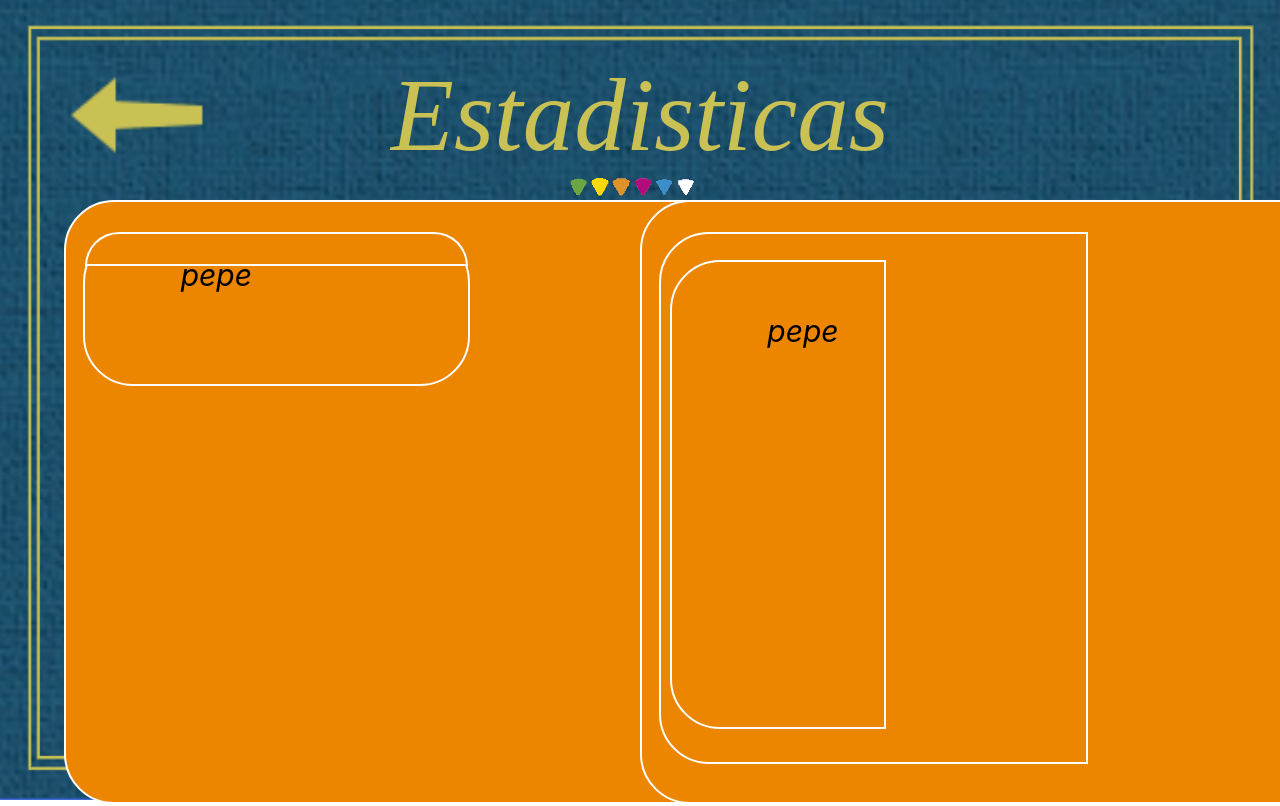
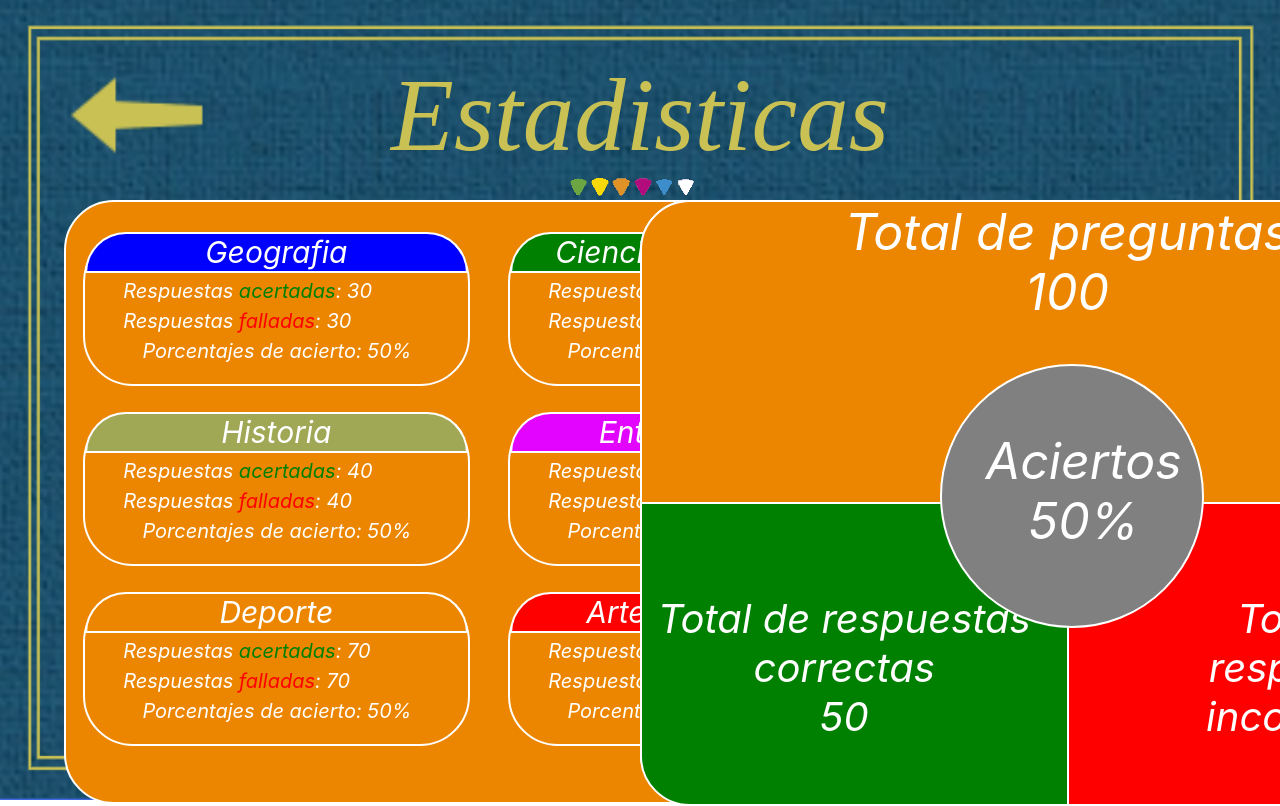
Before and after one commit to UNIZAR-30226-2023-02/Front-Web, a React (Create React App) app in the folder trivialb2b/: page /Estadisticas in a window 1280 px wide. Shown: the top 806 px of the page. Built offline with nearby package versions, Linux system fonts and the light colour scheme.

Commit message:
Estadisticas Histirial

```diff
--- a/trivialb2b/src/Estadisticas.js
+++ b/trivialb2b/src/Estadisticas.js
@@ -8,42 +8,57 @@ import Atras from "./Imagenes/Atras.png";
 const URL = "http://51.142.118.71:8000/api/usuarios/login/";
 
   const Estadisticas = () => {
+
     const navigate = useNavigate();
     const flechaAtras = async () => {
       navigate(process.env.PUBLIC_URL+ '/MenuJuego');
     };
 
+    function Tema(props) {
+      return (
+      <div className="App-CuadradoNegro" style={{ width: "45%", height: "25%", position: "absolute", top: props.top, left: props.left, border: "2px solid white"}}>
+        <div className="App-CuadradoNegro" style={{ width: "99%", height: "25%", position: "absolute", top: "-1.5%", left: "0%", borderRadius: "100px 100px 0px 0px", border: "2px solid white", backgroundColor:props.color, textAlign:"center"}}>
+          <a  style= {{ color: "white", fontSize: "30px", fontStyle: "italic"}}> {props.tema} </a>
+        </div>
+        <a  style= {{ color: "white", fontSize: "20px", fontStyle: "italic" ,position: "absolute", top: "30%", left: "10%"}}> Respuestas <font color="green">acertadas</font>: {props.aciertos} </a>
 
+        <a  style= {{ color: "white", fontSize: "20px", fontStyle: "italic" ,position: "absolute", top: "50%", left: "10%"}}> Respuestas <font color="red">falladas</font>: {props.fallos} </a>
+        <br></br>
+        <a  style= {{ color: "white", fontSize: "20px", fontStyle: "italic" ,position: "absolute", top: "70%", left: "15%"}}> Porcentajes de acierto: {props.porcentaje} </a>
+      </div>
+      );
+    }
 
     return (
       <div className="App">
         <div className="App-CuadradoNegro" style={{ width: "850px", height: "600px", position: "absolute", top: "25%", left: "5%", border: "2px solid white"}}>
 
-          <div className="App-CuadradoNegro" style={{ width: "45%", height: "25%", position: "absolute", top: "5%", left: "2%", border: "2px solid white"}}>
 
-            <div className="App-CuadradoNegro" style={{ width: "99%", height: "20%", position: "absolute", top: "-1.5%", left: "0%", borderRadius: "100px 100px 0px 0px", border: "2px solid white",}}>
+          <Tema top="5%" left="2%" tema="Geografia" color="blue" aciertos="30" fallos="30" porcentaje="50%"/>
+          <Tema top="5%" left="52%" tema="Ciencia y naturaleza" color="green" aciertos="20" fallos="20" porcentaje="50%"/>
+          <Tema top="35%" left="2%" tema="Historia" color="#a0a856" aciertos="40" fallos="40" porcentaje="50%"/>
+          <Tema top="35%" left="52%" tema="Entrtenimiento" color="rgb(226, 4, 255)" aciertos="70" fallos="70" porcentaje="50%"/>
+          <Tema top="65%" left="2%" tema="Deporte" color="rgb(236, 134, 1)" aciertos="70" fallos="70" porcentaje="50%"/>
+          <Tema top="65%" left="52%" tema="Arte y Literatura" color="Red" aciertos="80" fallos="80" porcentaje="50%"/>
 
-            </div>
-            <a  style= {{ color: "black", fontSize: "30px", fontStyle: "italic" ,position: "absolute", top: "15%", left: "25%"}}>
-              pepe
-            </a>
 
-          </div>
 
         </div>
 
 
         <div className="App-CuadradoNegro" style={{ width: "850px", height: "600px", position: "absolute", top: "25%", left: "50%", border: "2px solid white"}}>
 
-          <div className="App-CuadradoNegro" style={{ width: "50%", height: "88%", position: "absolute", top: "5%", left: "2%", borderRadius: "50px 0px 0px 50px", border: "2px solid white"}}>
-
-            <div className="App-CuadradoNegro" style={{ width: "50%", height: "88%", position: "absolute", top: "5%", left: "2%", borderRadius: "50px 0px 0px 50px", border: "2px solid white"}}>
-
-            </div>
-            <a  style= {{ color: "black", fontSize: "30px", fontStyle: "italic" ,position: "absolute", top: "15%", left: "25%"}}>
-              pepe
-            </a>
-
+          <div className="App-CuadradoNegro" style={{ width: "100%", height: "50%", position: "absolute", top: "-0.3%", left: "-0.2%", borderRadius: "50px 50px 0px 0px", border: "2px solid white", textAlign:"center"}}>
+            <a  style= {{ color: "white", fontSize: "50px", fontStyle: "italic"}}> Total de preguntas <br></br>100 </a>
+          </div>
+          <div className="App-CuadradoNegro" style={{ width: "260px", height: "260px", position: "absolute", top: "27%", left: "35%", borderRadius: "50%", border: "2px solid white", backgroundColor:"gray", zIndex:"1"}}>
+            <a  style= {{ color: "white", fontSize: "50px", fontStyle: "italic" , position: "absolute", top: "25%", left: "17%"}}> Aciertos <br></br>50% </a>
+          </div>
+          <div className="App-CuadradoNegro" style={{ width: "50%", height: "50%", position: "absolute", top: "50%", left: "-0.2%", borderRadius: "0px 0px 0px 50px", border: "2px solid white", backgroundColor:"green"}}>
+            <a  style= {{ color: "white", fontSize: "40px", fontStyle: "italic", position: "absolute", top: "30%", left: "-5%"}}> Total de respuestas correctas <br></br>50 </a>
+          </div>
+          <div className="App-CuadradoNegro" style={{ width: "50%", height: "50%", position: "absolute", top: "50%", left: "50%", borderRadius: "0px 0px 50px 0px", border: "2px solid white", backgroundColor:"red"}}>
+          <a  style= {{ color: "white", fontSize: "40px", fontStyle: "italic", position: "absolute", top: "30%", left: "15%"}}> Total de respuestas incorrectas <br></br>50 </a>
           </div>
 
         </div>
--- a/trivialb2b/src/Historial.js
+++ b/trivialb2b/src/Historial.js
@@ -2,58 +2,114 @@ import React, { useState } from "react";
 import './Estilos/App.css';
 import { useNavigate } from 'react-router-dom';
 import { useSession, setSession } from 'react-session';
+import Atras from "./Imagenes/Atras.png";
+import Vinicius from "./Imagenes/Vinicius.png";
 
 //const URL = "https://6e01-146-158-156-138.eu.ngrok.io/api/usuarios/login/";
 const URL = "http://51.142.118.71:8000/api/usuarios/login/";
 
 
 const Historial = () => {
-  const [body, setBody] = useState({ username: "", password: "" });
-  const [errores, setErorres] = useState("");
+
+  const [show1, setShow1] = useState(false);
+  const [show2, setShow2] = useState(false);
+  const [show3, setShow3] = useState(false);
 
   const navigate = useNavigate();
-  const handleChange = (e) => {
-    setBody({
-      ...body,
-      [e.target.name]: e.target.value,
-    });
+  const flechaAtras = async () => {
+    navigate(process.env.PUBLIC_URL+ '/MenuJuego');
+  };
+  const clasico = async () => {
+    setShow1(true);
+  };
+  const equipos = async () => {
+    setShow2(true);
+  };
+  const tematica = async () => {
+    setShow3(true);
   };
 
-  const onSubmit = () => {
-    //console.log(body);
-    navigate(process.env.PUBLIC_URL+'/MenuJuego');
-    fetch(URL, {
-      method: "POST",
-      headers: { "Content-Type": "application/json" },
-      body: JSON.stringify(body),
-    })
-      .then((response) => response.json())
-      //.then((data) => console.log(data))
-      .then((data) => {console.log(data)
-        if ((body.username=="") && (body.password=="")) {
-          setErorres("Vacio")
-        }
-        if (data.OK == "True"){
-          setErorres("");
-          const usuario = { nombre: body.username, contraseña: body.password};
-          setSession({usuario});
-          navigate(process.env.PUBLIC_URL+'/MenuPrincipal');
-        }
-        else {
-          if (data.error_username !== "") {
-            setErorres("Error name");
-          }
-          else if (data.error_password !== ""){
-            setErorres("Error password");
-          }
-        }
-      })
-      .catch((error) => console.error(error));
-  };
+  function Partida(props) {
+    return (
+      <div style={{ width: "800px", height: "100px", position: "relative", border: "2px solid white", backgroundColor:props.color, borderRadius:"50px", marginTop:"20px", cursor:"pointer"}} onClick={props.function}>
+        <img src={props.src} style={{width:"14%", height:"90%", top:"5%", left:"5%", cursor: "pointer", position: "absolute"}}/>
+        <a  style= {{ color: "white", fontSize: "30px", fontStyle: "italic", top:"20%", left:"40%", position: "absolute"}}> {props.modo} </a>
+      </div>
+    );
+  }
+
   return (
-    <div className="App">
+  <div className="App">
 
+
+    <div style={{ width: "45%", height: "65%", position: "absolute", top: "23%", left: "5%",  borderRadius:"50px"}}>
+      <Partida src={Vinicius} modo="Modo Clasico" color="green" function={clasico}/>
+      <Partida src={Vinicius} modo="Modo Equipos" color="red" function={equipos}/>
+      <Partida src={Vinicius} modo="Modo Clasico" color="green"/>
+      <Partida src={Vinicius} modo="Modo Clasico" color="red" />
+      <Partida src={Vinicius} modo="Modo Equipos" color="red" />
     </div>
+
+    <div style={{ width: "45%", height: "65%", position: "absolute", top: "23%", left: "53%", borderRadius:"50px"}}>
+      <Partida src={Vinicius} modo="Modo Tematica" color="blue" function={tematica}/>
+      <Partida src={Vinicius} modo="Modo Tematica" color="blue" />
+      <Partida src={Vinicius} modo="Modo Clasico" color="green" />
+      <Partida src={Vinicius} modo="Modo Equipos" color="green" />
+      <Partida src={Vinicius} modo="Modo Clasico" color="green" />
+    </div>
+
+
+    {show1 ? (
+      <div>
+        <a  style= {{ color: "white", fontSize: "40px", fontStyle: "italic", top:"17%", left:"20%", position: "absolute"}}> Modo Clasico </a>
+        <button className="App-boton" style= {{position: "absolute", top: "10%", left: "80%" }} onClick={() => { setShow1(false)}}>Volver </button>
+        <div className="App-CuadradoNegro" style={{ width: "90.5%", height: "68%", position: "absolute", top: "23%", left: "5%",border: "2px solid white"}}>
+
+        </div>
+      </div>
+    ) : (
+      <div/>
+
+    )}
+
+    {show2 ? (
+      <div>
+        <a  style= {{ color: "white", fontSize: "40px", fontStyle: "italic", top:"17%", left:"20%", position: "absolute"}}> Modo Equipos </a>
+        <button className="App-boton" style= {{position: "absolute", top: "10%", left: "80%" }} onClick={() => { setShow2(false)}}>Volver </button>
+        <div className="App-CuadradoNegro" style={{ width: "90.5%", height: "68%", position: "absolute", top: "23%", left: "5%",border: "2px solid white"}}>
+
+        </div>
+      </div>
+    ) : (
+      <div/>
+
+    )}
+
+    {show3 ? (
+      <div>
+        <a  style= {{ color: "white", fontSize: "40px", fontStyle: "italic", top:"17%", left:"20%", position: "absolute"}}> Modo Tematica </a>
+        <button className="App-boton" style= {{position: "absolute", top: "10%", left: "80%" }} onClick={() => { setShow2(false)}}>Volver </button>
+        <div className="App-CuadradoNegro" style={{ width: "90.5%", height: "68%", position: "absolute", top: "23%", left: "5%",border: "2px solid white"}}>
+
+        </div>
+      </div>
+    ) : (
+      <div/>
+
+    )}
+
+
+
+
+    <img src={Atras} style={{width:"150px", height:"150px", top:"5%", left:"5%", cursor: "pointer", position: "absolute"}} onClick={() => flechaAtras()}/>
+    <div className = "App-header" >
+        <div className="App-titulo" style= {{top: "7%"}} > Historial
+            <div className="App-Quesitos" style= {{left: "35%"}}> </div>
+        </div>
+    </div>
+
+
+  </div>
   );
 };
 
```
